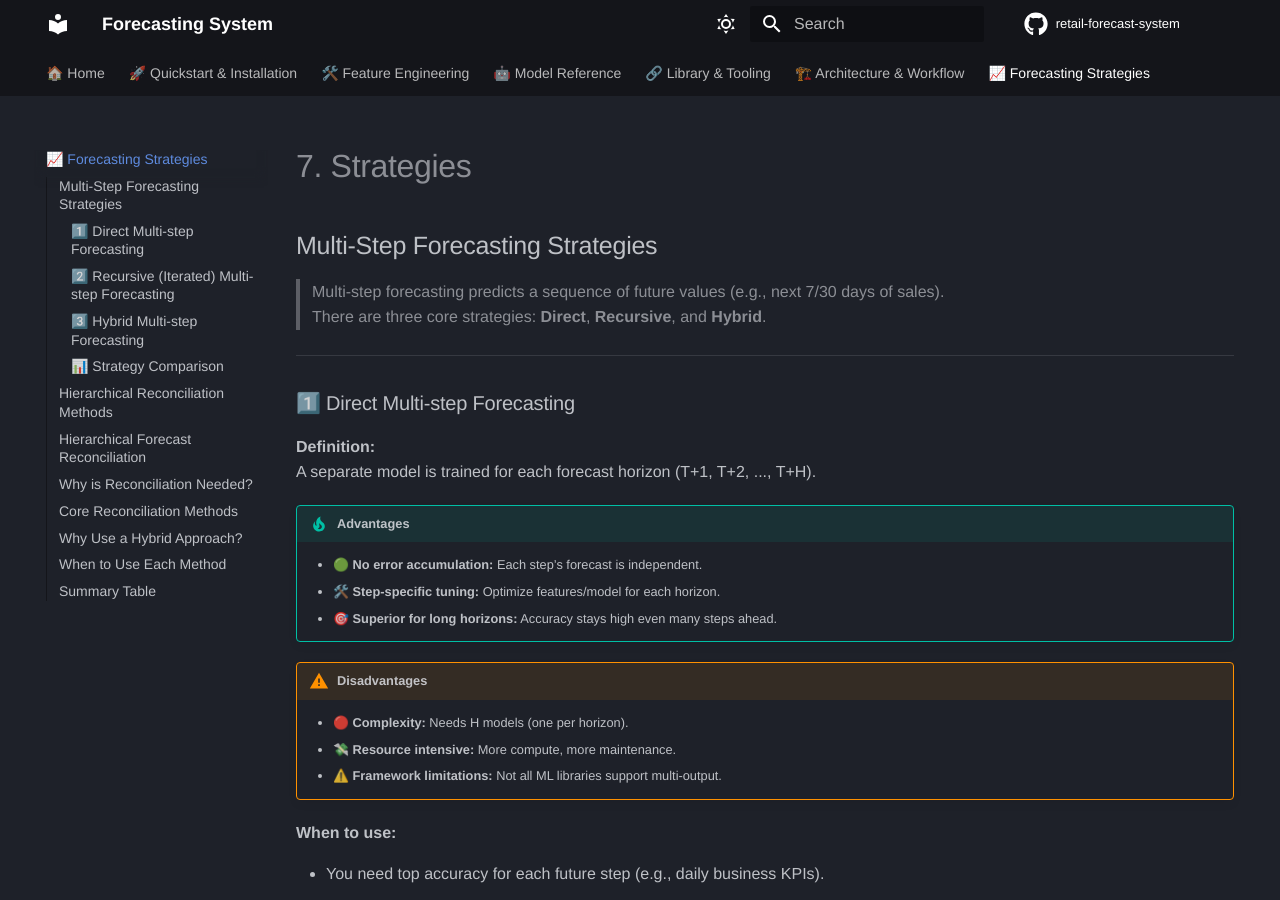
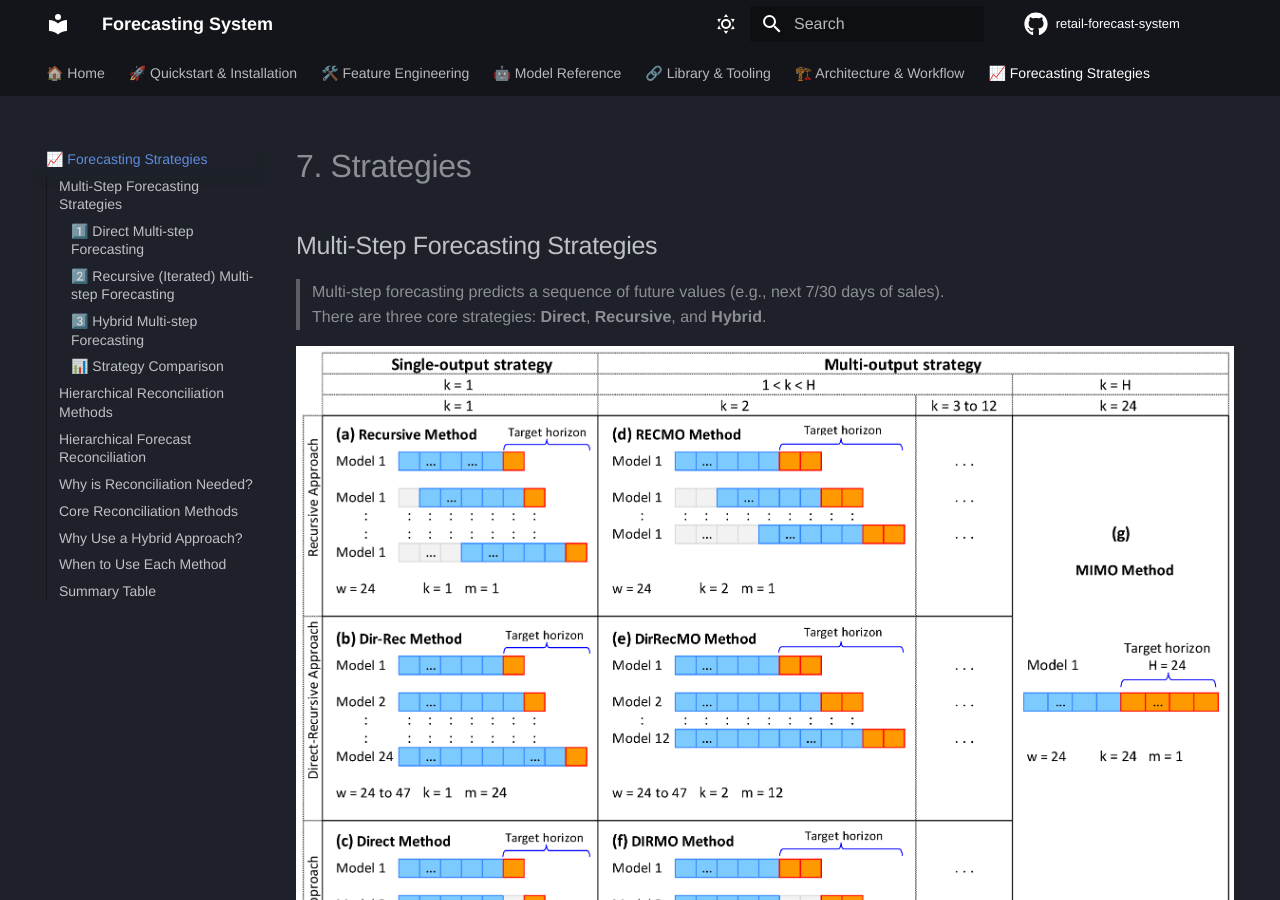
Before and after one commit to vinhnguyen-22/retail-forecast-docs, an MkDocs documentation site: the page built from docs/strategies.md, in a window 1280 px wide and 900 px high. Built offline with MkDocs 1.6.1 and Material for MkDocs 9.7.7, drawn with Linux system fonts in a browser that asks for light colours; some web fonts are replaced; comment, search, counter and statistics services are not loaded.

Commit message:
refactor code and imp models config with update docs

```diff
--- a/docs/strategies.md
+++ b/docs/strategies.md
@@ -5,7 +5,7 @@
 > Multi-step forecasting predicts a sequence of future values (e.g., next 7/30 days of sales).
 > There are three core strategies: **Direct**, **Recursive**, and **Hybrid**.
 
----
+![multi step image](./images/multi_step.png)
 
 ### 1️⃣ Direct Multi-step Forecasting
 
```
Also changed, not shown: docs/images/diagram-direct.png (added), docs/images/diagram-recursive.png (added), docs/images/multi_step.png (added), site/architecture/index.html, site/feature_engineering/index.html, site/index.html, site/install/index.html, site/models/index.html, site/strategies/index.html, site/tools/index.html.
